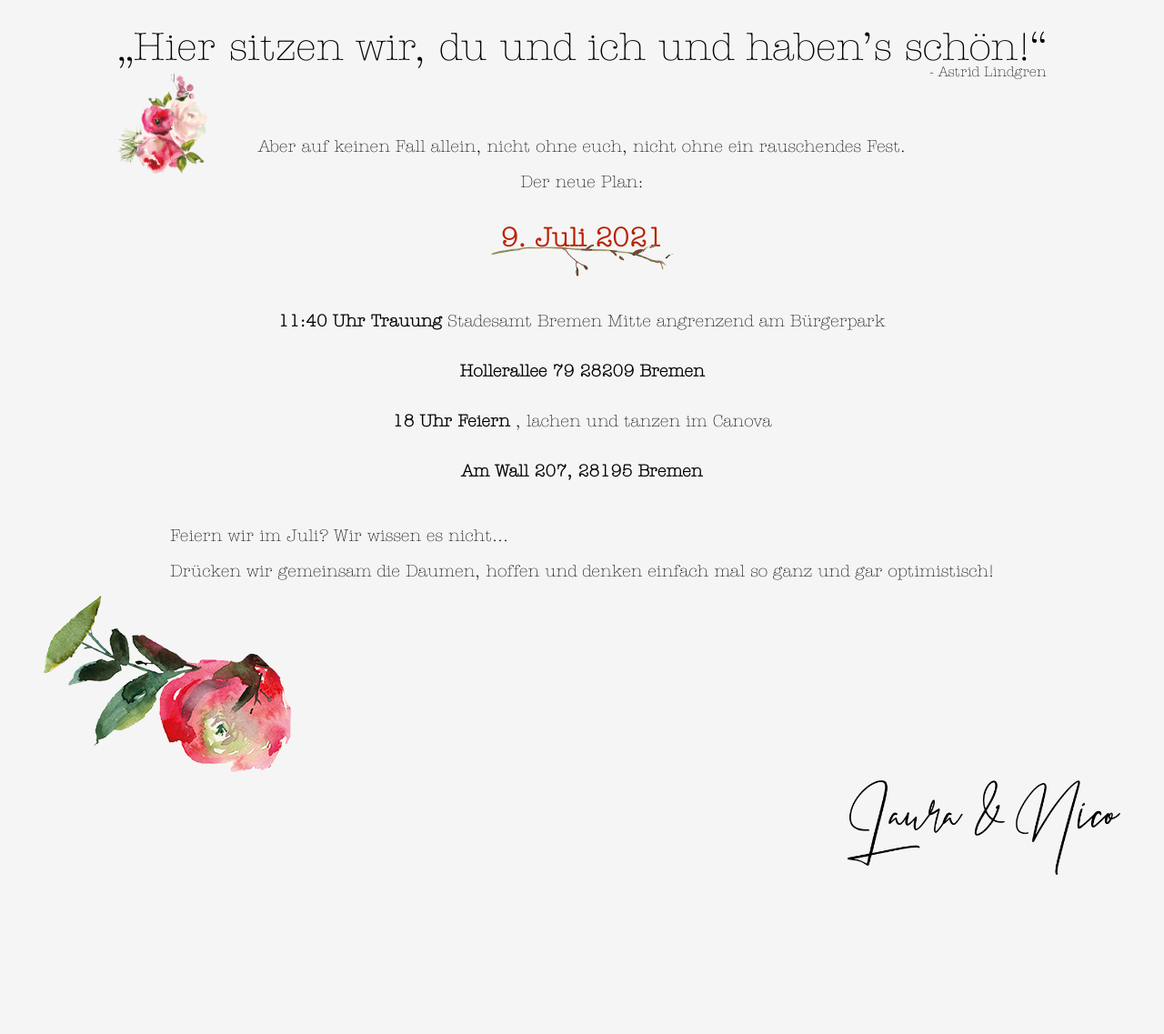
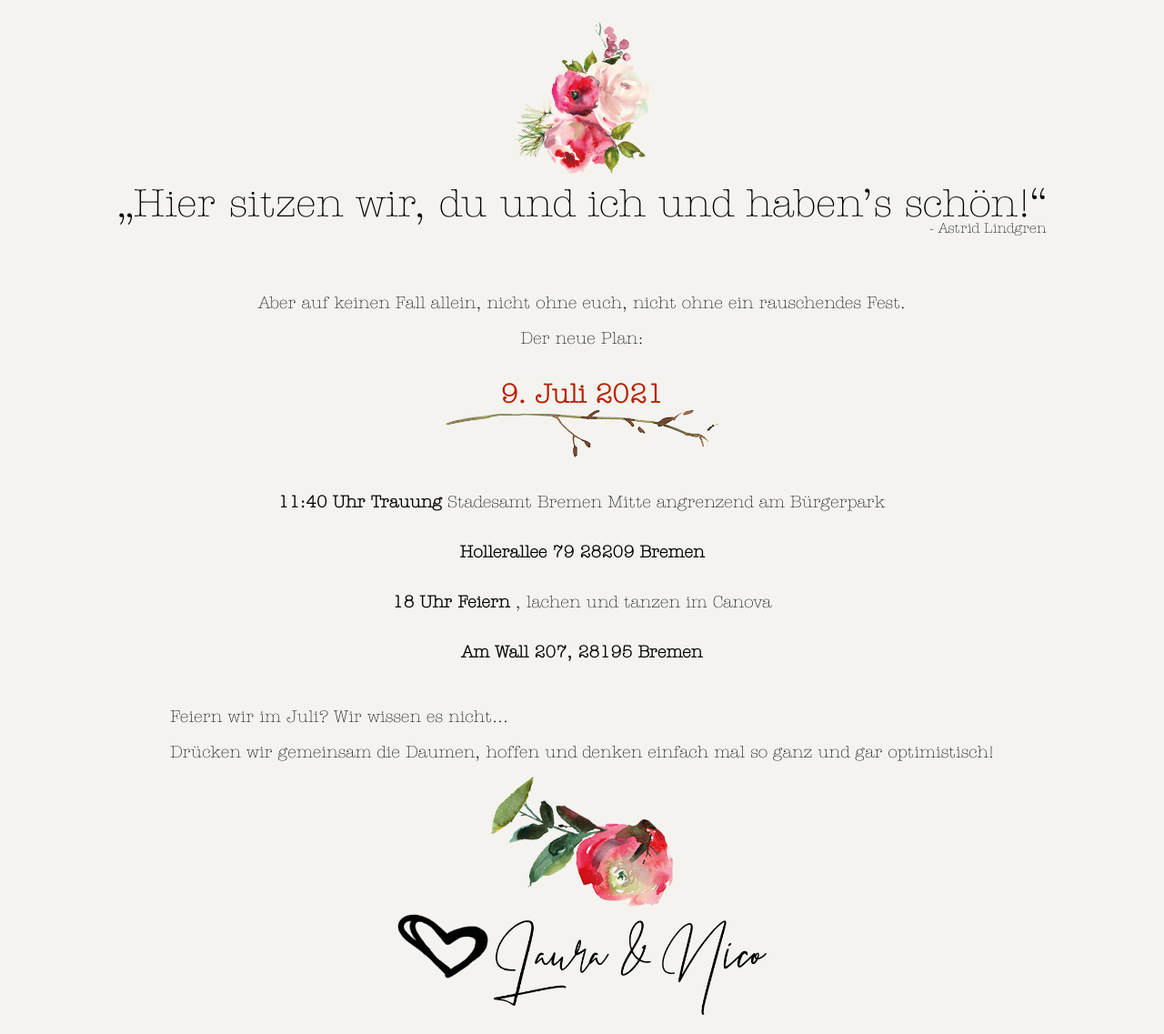
Before and after one commit to mcbernie/wedding, a PHP site: page / in a window 1280 px wide. Shown: the whole page at 91% size. Before the commit the page ends 962 px from the top, so only its background shows below. Run offline with PHP 8.4, Linux system fonts and the light colour scheme.

Commit message:
more images more desgin

```diff
--- a/index.html
+++ b/index.html
@@ -12,15 +12,15 @@
     </head>
     <body>
         <div class="content">
+            <div class="top-image">
+                <img src="/static/img/blume_1_small.png" width="150">
+            </div>
             <h1>
                 „Hier sitzen wir, du und ich und haben’s schön!“<br/>
                 <span class="author">
                     - Astrid Lindgren
                 </span>
             </h1>
-            <div class="top-left-image">
-                <img src="/static/img/blume_1_small.png">
-            </div>
             <h2>
                 Aber auf keinen Fall allein, nicht ohne euch, nicht ohne ein rauschendes Fest.
             </h2>
@@ -31,7 +31,7 @@
                 9. Juli 2021
             </div>
             <div class="center-image">
-                <img src="/static/img/zweig_small.png">
+                <img src="/static/img/zweig_small.png" width="300">
             </div>
             <ul>
                 <li>
@@ -58,11 +58,12 @@
                     Drücken wir gemeinsam die Daumen, hoffen und denken einfach mal so ganz und gar optimistisch!
                 </div>
             </div>
-            <div class="bottom-right-image">
-                <img src="/static/img/blume_2_small.png">
+            <div class="bottom-image">
+                <img src="/static/img/blume_2_small.png" width="200">
             </div>
             <div class="unterschrift">
-                <img src="/static/img/unterschrift.png">
+                <img src="/static/img/herz_small.png" width="100" style="margin-bottom: 40px;">
+                <img src="/static/img/unterschrift.png" width="300">
             </div>
         </div>
 
--- a/static/css/style.css
+++ b/static/css/style.css
@@ -11,25 +11,21 @@
 
 body {
     /*background-image: url("/static/img/background.png");*/
-    background-color: #f5f5f5;
+    /*background-color: #f5f5f5;*/
+    background-color: #F4F3EF;
     font-family: "ITC American Typewriter";
 }
-.content > .top-left-image {
-    position: absolute;
-    left: 10%;
-    top: 10%;
-}
-.content > .top-left-image > img {
-    position: relative;
-    width: 100px;
+
+.content > .top-image {
+    margin:auto;
+    width: fit-content;
 }
 .content > .center-image {
     margin:auto;
     width: fit-content;
 }
 .content > .center-image > img {
-    width: 200px;
-    margin-top: -2rem;
+    margin-top: -1rem;
     z-index: 1;
 }
 .content {
@@ -127,10 +123,12 @@ li.adress {
 .content > .footer > div {
     padding-bottom: 1rem;
 }
+.content > .bottom-image {
+    margin: auto;
+    width: fit-content;
+}
 
 .content > .unterschrift {
-    float: right;
+    margin: auto;
+    width: fit-content;
 }
-.content > .unterschrift > img {
-    width: 300px;
-}
```
Also changed, not shown: static/img/herz_small.png (added).
